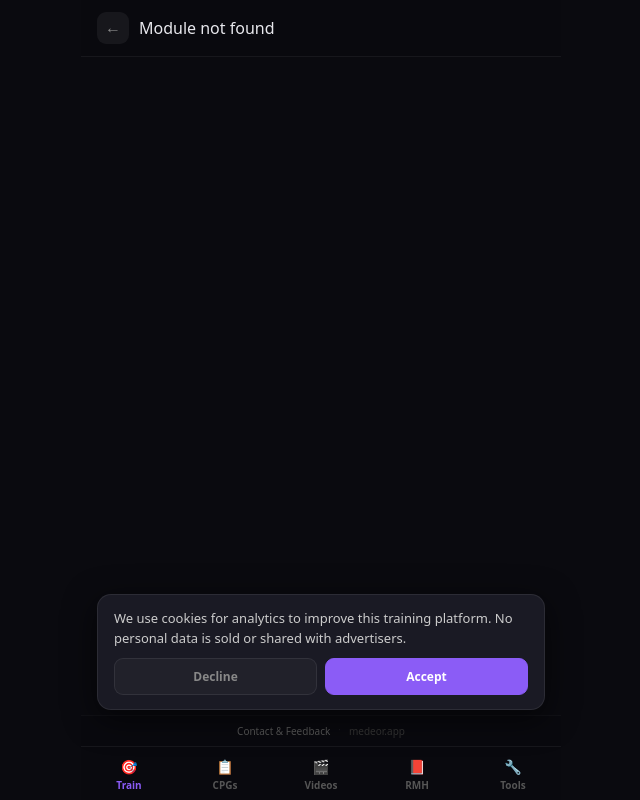
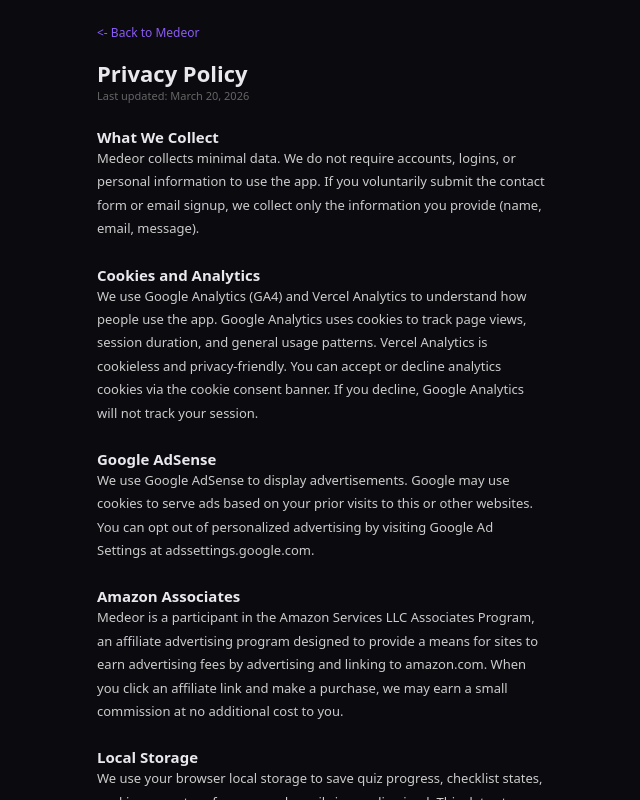
Before and after one commit to jrivera614/Medeor, a Next.js app: page /privacy in a window 1280 px wide. Shown: the whole page, without its empty margins (319-959 px from the left). Built offline with nearby package versions, Linux system fonts and the light colour scheme.

Commit message:
Create page.js

```diff
--- /dev/null
+++ b/src/app/privacy/page.js
@@ -0,0 +1,29 @@
+export const metadata = {
+  title: "Privacy Policy | Medeor",
+  description: "Medeor privacy policy. How we handle your data, cookies, and analytics.",
+  alternates: { canonical: "https://medeor.app/privacy" },
+};
+
+export default function PrivacyPage() {
+  return (
+    <div style={{fontFamily:"'DM Sans',system-ui,sans-serif",background:"#0a0a0f",color:"#ccc",minHeight:"100vh",maxWidth:480,margin:"0 auto",padding:"20px 16px 60px"}}>
+      <a href="/" style={{color:"#8b5cf6",fontSize:12,textDecoration:"none"}}>{"<-"} Back to Medeor</a>
+      <h1 style={{fontSize:22,fontWeight:700,color:"#e8e8ed",marginTop:16}}>Privacy Policy</h1>
+      <p style={{fontSize:11,color:"#666"}}>Last updated: March 20, 2026</p>
+      <h2 style={{fontSize:15,fontWeight:600,color:"#e8e8ed",marginTop:24}}>What We Collect</h2>
+      <p style={{fontSize:13,lineHeight:1.8}}>Medeor collects minimal data. We do not require accounts, logins, or personal information to use the app. If you voluntarily submit the contact form or email signup, we collect only the information you provide (name, email, message).</p>
+      <h2 style={{fontSize:15,fontWeight:600,color:"#e8e8ed",marginTop:24}}>Cookies and Analytics</h2>
+      <p style={{fontSize:13,lineHeight:1.8}}>We use Google Analytics (GA4) and Vercel Analytics to understand how people use the app. Google Analytics uses cookies to track page views, session duration, and general usage patterns. Vercel Analytics is cookieless and privacy-friendly. You can accept or decline analytics cookies via the cookie consent banner. If you decline, Google Analytics will not track your session.</p>
+      <h2 style={{fontSize:15,fontWeight:600,color:"#e8e8ed",marginTop:24}}>Google AdSense</h2>
+      <p style={{fontSize:13,lineHeight:1.8}}>We use Google AdSense to display advertisements. Google may use cookies to serve ads based on your prior visits to this or other websites. You can opt out of personalized advertising by visiting Google Ad Settings at adssettings.google.com.</p>
+      <h2 style={{fontSize:15,fontWeight:600,color:"#e8e8ed",marginTop:24}}>Amazon Associates</h2>
+      <p style={{fontSize:13,lineHeight:1.8}}>Medeor is a participant in the Amazon Services LLC Associates Program, an affiliate advertising program designed to provide a means for sites to earn advertising fees by advertising and linking to amazon.com. When you click an affiliate link and make a purchase, we may earn a small commission at no additional cost to you.</p>
+      <h2 style={{fontSize:15,fontWeight:600,color:"#e8e8ed",marginTop:24}}>Local Storage</h2>
+      <p style={{fontSize:13,lineHeight:1.8}}>We use your browser local storage to save quiz progress, checklist states, cookie consent preference, and email signup dismissal. This data stays on your device and is never sent to our servers.</p>
+      <h2 style={{fontSize:15,fontWeight:600,color:"#e8e8ed",marginTop:24}}>Data Sharing</h2>
+      <p style={{fontSize:13,lineHeight:1.8}}>We do not sell, trade, or rent your personal information to anyone. Analytics data is aggregated and anonymous.</p>
+      <h2 style={{fontSize:15,fontWeight:600,color:"#e8e8ed",marginTop:24}}>Contact</h2>
+      <p style={{fontSize:13,lineHeight:1.8}}>Questions about this policy? Use the feedback form at medeor.app/contact.</p>
+    </div>
+  );
+}
```
